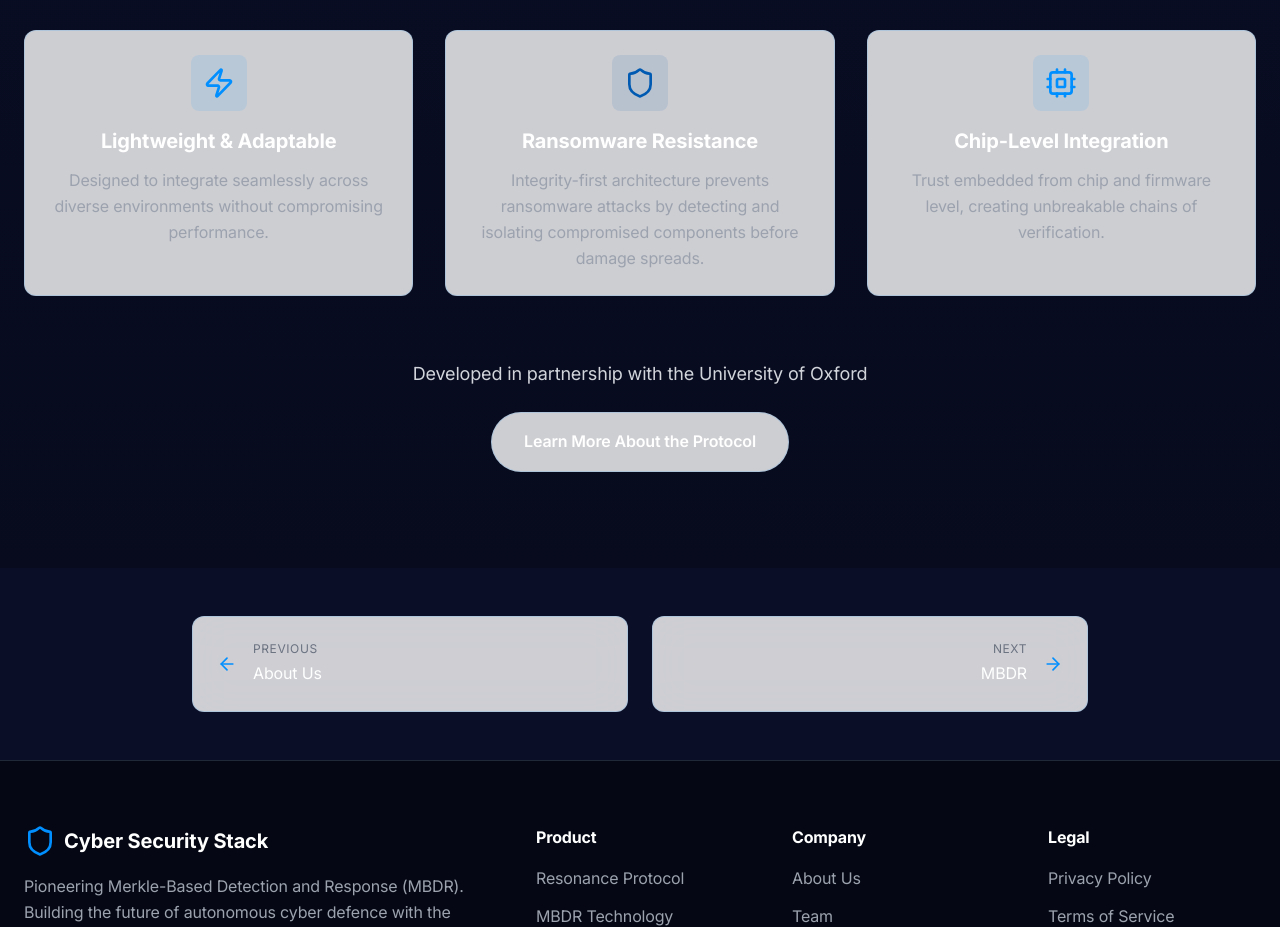
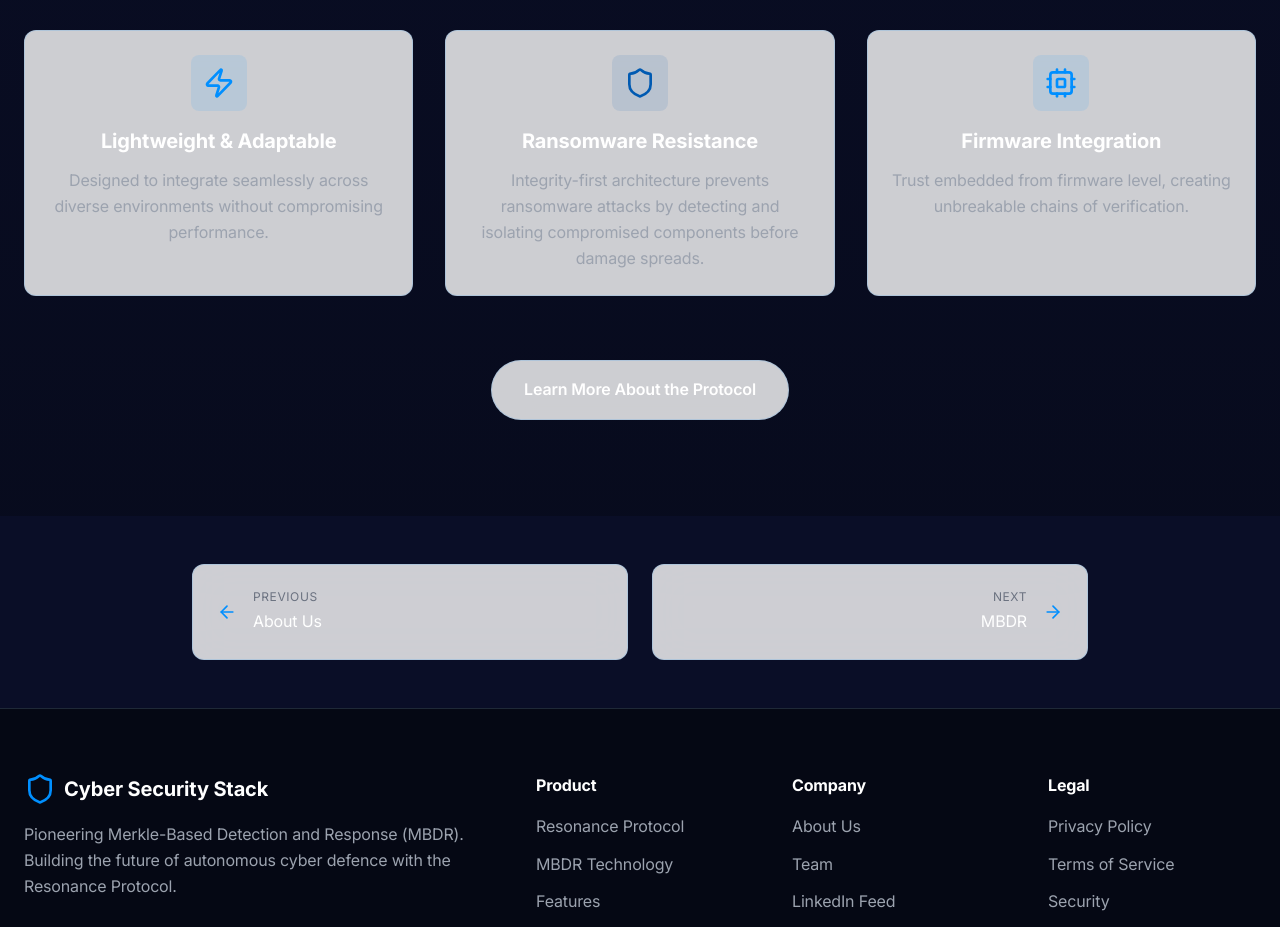
Before and after one commit to DevanshM1211/Cybersecurity-Stack-Website, a Next.js app: page /protocol in a window 1280 px wide. Shown: the part 1704-2631 px from the top of the page. Built offline with nearby package versions, Linux system fonts and the light colour scheme.

Commit message:
Change Chip-Level Integration to Firmware Integration and remove Oxford partnership text

```diff
--- a/components/ResonanceProtocol.tsx
+++ b/components/ResonanceProtocol.tsx
@@ -47,9 +47,9 @@ const ResonanceProtocol = () => {
     },
     {
       icon: <Cpu className="w-8 h-8" />,
-      title: "Chip-Level Integration",
+      title: "Firmware Integration",
       description:
-        "Trust embedded from chip and firmware level, creating unbreakable chains of verification.",
+        "Trust embedded from firmware level, creating unbreakable chains of verification.",
       color: "cyber-pink",
     },
   ];
@@ -309,9 +309,6 @@ const ResonanceProtocol = () => {
           transition={{ delay: 1.8 }}
           className="mt-16 text-center"
         >
-          <p className="text-lg text-gray-300 mb-6">
-            Developed in partnership with the University of Oxford
-          </p>
           <motion.button
             whileHover={{ scale: 1.05 }}
             whileTap={{ scale: 0.95 }}
```
